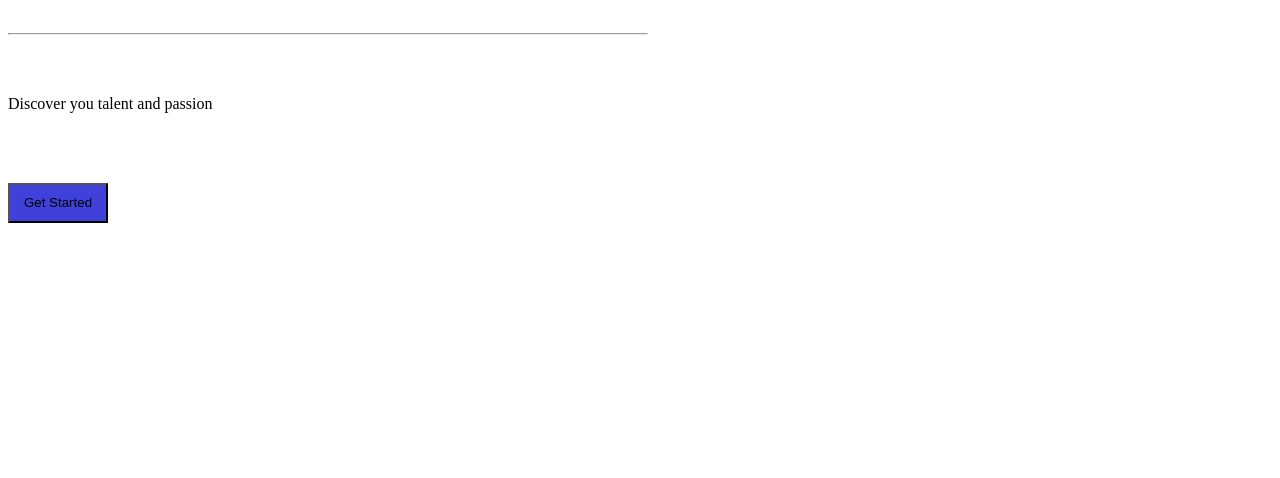
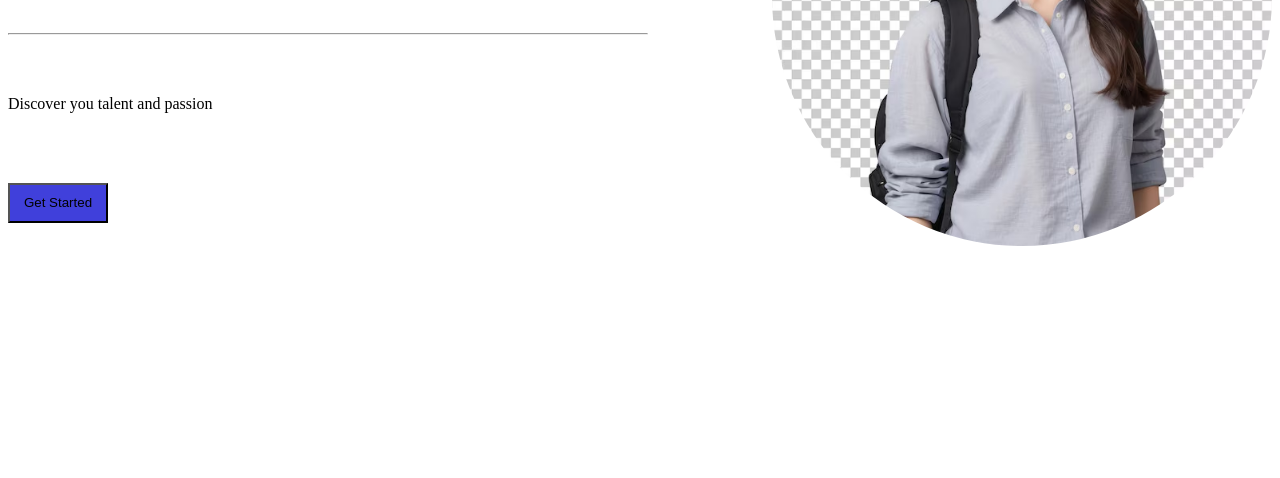
Before and after one commit to Vinita-Narwat/Next-Step-Navigator, a plain HTML site: page index.html in a window 1280 px wide. Shown: the part 322-800 px from the top of the page. Drawn offline with Linux system fonts and the light colour scheme.

Commit message:
style.css

```diff
--- a/style.css
+++ b/style.css
@@ -35,17 +35,17 @@ a{
     width:50vw;
     display:inline;
     float: left;
-    float: left;
+
 
 }
 
 #image{
     border-radius: 50%;
-    width:30vw;
-    float: left;
+    width: 500px;
+    height:500px;
+    float: right;
     background-image: url("Home image 3.avif");
     background-size: contain;
     background-repeat: no-repeat;
-    background-color: black;
 
 }
```
